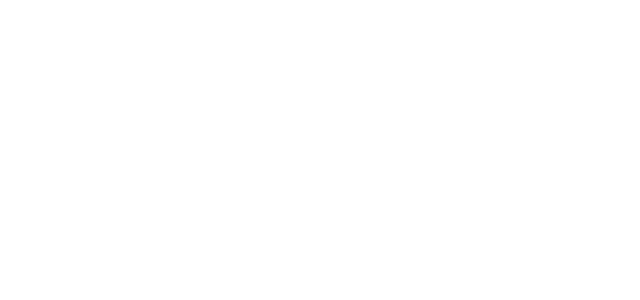
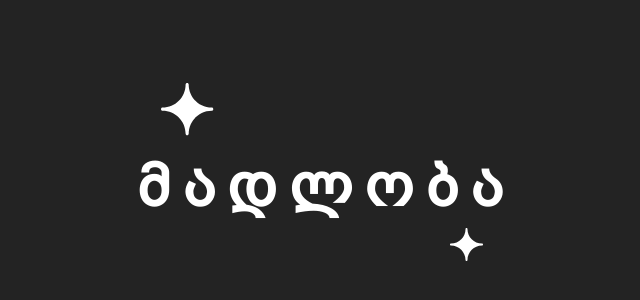
Before and after one commit to shkubu18/covid-questionnaire, a Vue app: page /madloba in a window 1280 px wide. Before the commit this address had no page. Shown: the part 228-528 px from the top of the page, without its empty margins (314-954 px from the left). Built offline with nearby package versions, Linux system fonts and the light colour scheme.

Commit message:
feat: add a thank you page

```diff
--- /dev/null
+++ b/src/components/icons/IconBiggerStar.vue
@@ -0,0 +1,6 @@
+<template>
+    <svg fill="none" height="53" viewBox="0 0 53 53" width="53" xmlns="http://www.w3.org/2000/svg">
+        <path d="M52.29 26.14C52.29 27 51.61 27.68 50.77 27.68C38.01 27.68 27.7 38.01 27.7 50.75C27.7 51.6 27 52.29 26.16 52.29C25.31 52.29 24.62 51.6 24.62 50.75C24.62 38.01 14.29 27.68 1.55 27.68C0.69 27.68 0 27 0 26.14C0 25.3 0.69 24.6 1.54 24.6C14.28 24.6 24.61 14.28 24.61 1.53C24.61 0.68 25.31 0 26.15 0C26.99 0 27.69 0.68 27.69 1.53C27.69 14.28 38.01 24.6 50.76 24.6C51.61 24.6 52.29 25.3 52.29 26.14Z"
+              fill="white"/>
+    </svg>
+</template>
--- /dev/null
+++ b/src/components/icons/IconSmallerStar.vue
@@ -0,0 +1,6 @@
+<template>
+    <svg fill="none" height="33" viewBox="0 0 33 33" width="33" xmlns="http://www.w3.org/2000/svg">
+        <path d="M33 16.4937C33 17.0363 32.5709 17.4654 32.0407 17.4654C23.988 17.4654 17.4814 23.9834 17.4814 32.022C17.4814 32.5583 17.0396 32.9937 16.5095 32.9937C15.973 32.9937 15.5376 32.5583 15.5376 32.022C15.5376 23.9834 9.01836 17.4654 0.978199 17.4654C0.435456 17.4654 0 17.0363 0 16.4937C0 15.9637 0.435456 15.522 0.971888 15.522C9.01205 15.522 15.5313 9.01032 15.5313 0.965392C15.5313 0.429063 15.973 0 16.5032 0C17.0333 0 17.475 0.429063 17.475 0.965392C17.475 9.01032 23.988 15.522 32.0344 15.522C32.5709 15.522 33 15.9637 33 16.4937Z"
+              fill="white"/>
+    </svg>
+</template>
--- a/src/router/index.js
+++ b/src/router/index.js
@@ -4,6 +4,7 @@
 import CovidConditionView from "@/views/questionnaire/CovidConditionView.vue";
 import HadVaccineView from "@/views/questionnaire/HadVaccineView.vue";
 import CovidPoliticsView from "@/views/questionnaire/CovidPoliticsView.vue";
+import ThankYouView from "@/views/ThankYouView.vue";
 
 const router = createRouter({
     history: createWebHistory(import.meta.env.BASE_URL),
@@ -32,6 +33,11 @@
             path: '/kitkhvari/covid-politika',
             name: 'questionnaire.covid_politics.show',
             component: CovidPoliticsView
+        },
+        {
+            path: '/madloba',
+            name: 'thank_you.show',
+            component: ThankYouView
         }
     ]
 })
--- /dev/null
+++ b/src/views/ThankYouView.vue
@@ -0,0 +1,15 @@
+<template>
+    <div class="min-h-screen flex items-center justify-center bg-thanks-page-background">
+        <div>
+            <icon-bigger-star class="ml-6"></icon-bigger-star>
+            <h1 class="text-white text-6xl font-bold tracking-widest mt-5 my-3">მადლობა</h1>
+            <div class="flex justify-end">
+                <icon-smaller-star class="mr-8"></icon-smaller-star>
+            </div>
+        </div>
+    </div>
+</template>
+<script setup>
+import IconBiggerStar from "@/components/icons/IconBiggerStar.vue";
+import IconSmallerStar from "@/components/icons/IconSmallerStar.vue";
+</script>
--- a/tailwind.config.js
+++ b/tailwind.config.js
@@ -8,7 +8,8 @@
         extend: {
             colors: {
                 'main-background': '#EAEAEA',
-                'button-color': '#208298'
+                'button-color': '#208298',
+                'thanks-page-background': '#232323'
             },
             width: {
                 'logo-width': '100px',
@@ -25,6 +26,9 @@
                 '620': '620',
                 '280': '280px',
                 '575': '575px'
+            },
+            letterSpacing: {
+                'widest': '0.2em'
             }
         },
     },
```
